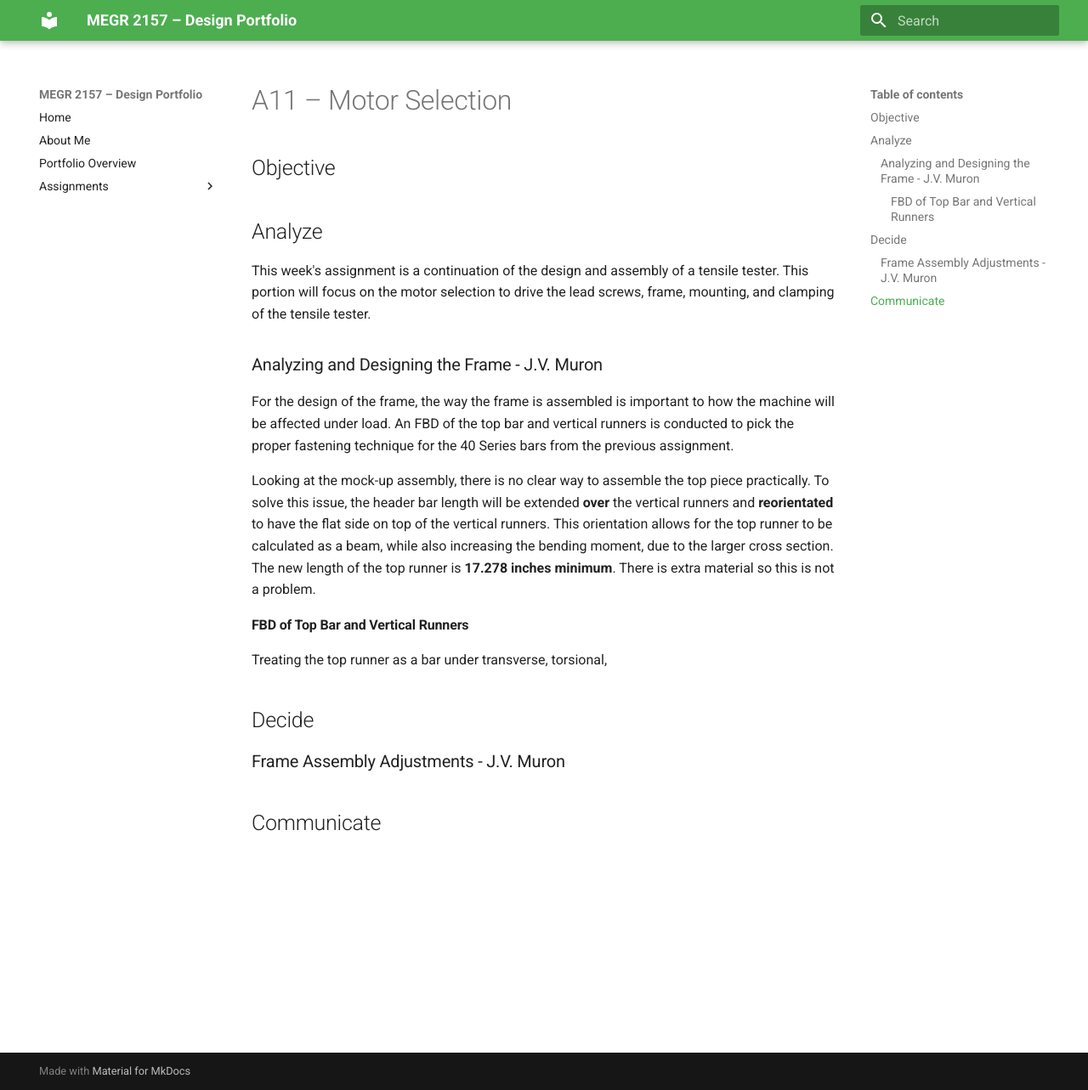
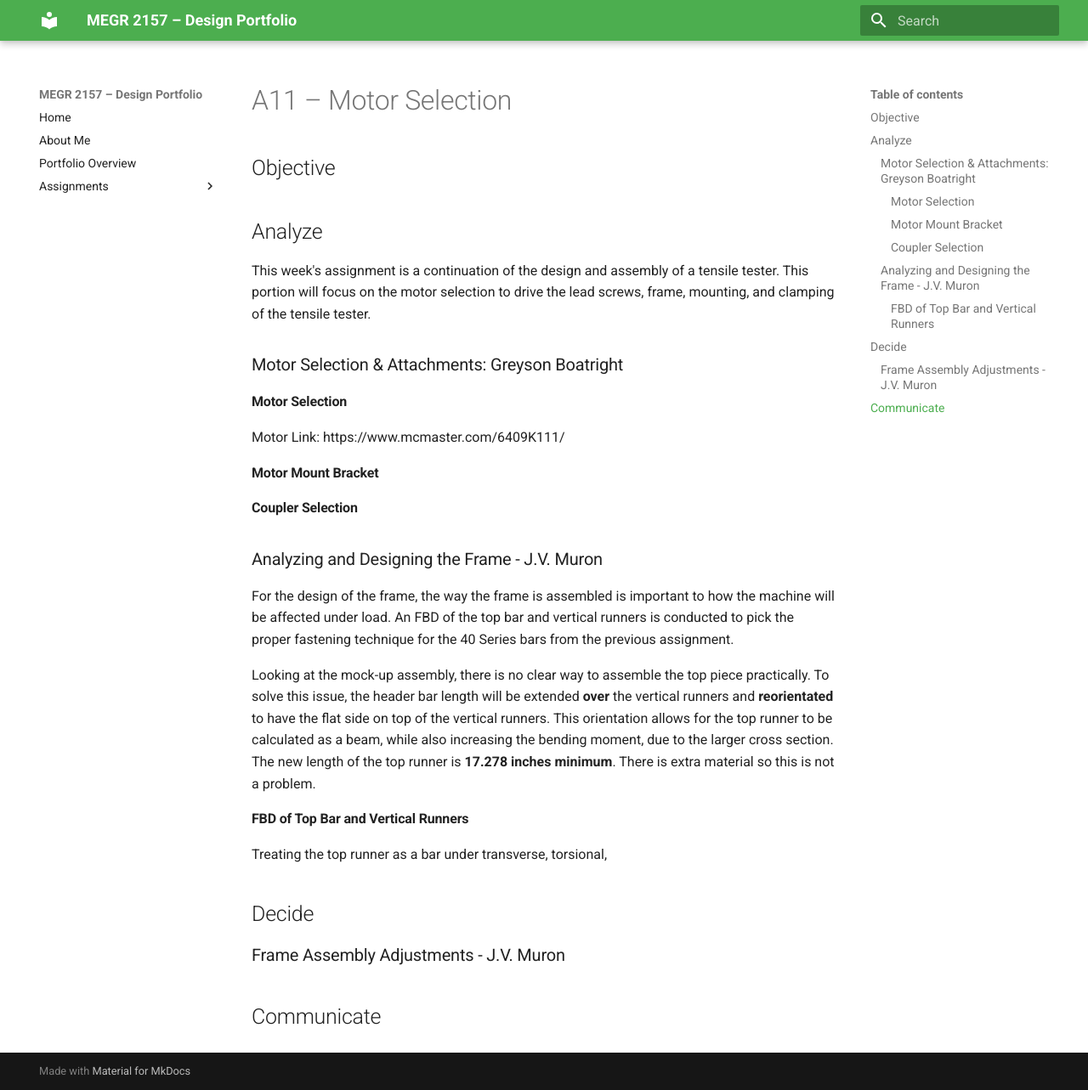
Before and after one commit to murondj/megr2156-design-portfolio, an MkDocs documentation site: the page built from docs/assignments/a11/index.md, in a window 1280 px wide and 1283 px high. Shown: the whole window at 85% size. Built offline with MkDocs 1.6.1 and Material for MkDocs 9.7.7, drawn with Linux system fonts in a browser that asks for light colours.

Commit message:
Update assignment index with motor selection details
Added sections for motor selection and attachments to the assignment documentation.

```diff
--- a/docs/assignments/a11/index.md
+++ b/docs/assignments/a11/index.md
@@ -5,6 +5,16 @@
 
 ## Analyze
 This week's assignment is a continuation of the design and assembly of a tensile tester. This portion will focus on the motor selection to drive the lead screws, frame, mounting, and clamping of the tensile tester.
+
+### Motor Selection & Attachments: Greyson Boatright
+
+#### Motor Selection
+
+Motor Link: https://www.mcmaster.com/6409K111/
+
+#### Motor Mount Bracket
+#### Coupler Selection
+
 
 ### Analyzing and Designing the Frame - J.V. Muron
 
```
